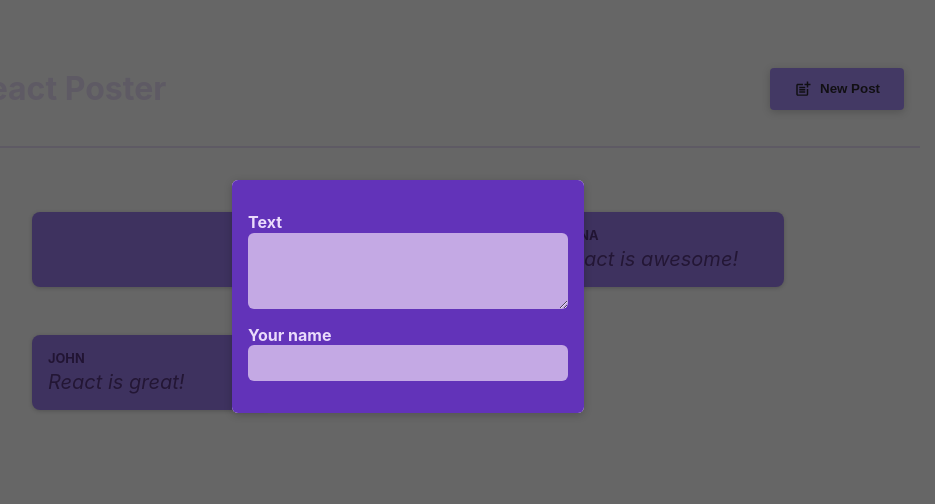
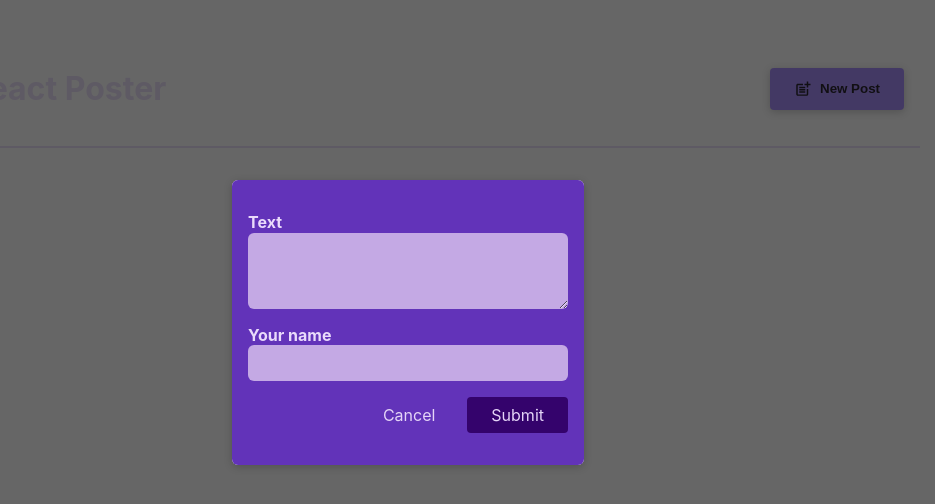
Before and after one commit to joonseoan/nextjs-react-review-1, a React (Create React App) app: page / in a window 1280 px wide. Both pictures are taken after a click on the button "New Post". Shown: the top 504 px of the page, without its empty margins (232-1167 px from the left). Built offline with nearby package versions, Linux system fonts and the light colour scheme.

Commit message:
adding onAddPost

```diff
--- a/src/components/NewPost.tsx
+++ b/src/components/NewPost.tsx
@@ -1,51 +1,63 @@
 import classes from './NewPost.module.css';
-import { ChangeEvent, useState } from 'react';
+import { ChangeEvent, FormEvent, SubmitEvent, useState } from 'react';
 
 interface NewPostProps {
-  setTextHandler: (event: ChangeEvent<HTMLTextAreaElement>) => void;
-  text?: string;
-  setAuthorHandler: (event: ChangeEvent<HTMLInputElement>) => void;
-  author?: string;
+  onCancel: () => void;
+  addPost: (text: string, author: string) => void;
 }
 
-function NewPost({
-  setTextHandler,
-  text,
-  setAuthorHandler,
-  author
-}: NewPostProps) {
-  // const [text, setText] = useState<string>('');
+function NewPost({ onCancel, addPost }: Readonly<NewPostProps>) {
+  const [text, setText] = useState<string>('');
+  const [author, setAuthor] = useState<string>('');
 
-  // function handleOnChange(event: ChangeEvent<HTMLTextAreaElement>) {
-  //   // console.log(event.target.value);
-  //   setText(event.target.value);
-  // }
+  function setTextHandler(event: ChangeEvent<HTMLTextAreaElement>) {
+    setText(event.target.value);
+  }
+
+  function setAuthorHandler(event: ChangeEvent<HTMLInputElement>) {
+    setAuthor(event.target.value);
+  }
+
+  function addPostFunc() {
+    if (text.trim() === '' || author.trim() === '') {
+      return;
+    }
+    addPost(text, author);
+    setText('');
+    setAuthor('');
+  }
+
+  function handleSubmit(event: SubmitEvent<HTMLFormElement>) {
+    event.preventDefault();
+    addPostFunc();
+    onCancel();
+  }
 
   return (
-    <form className={classes.form}>
+    <form className={classes.form} onSubmit={handleSubmit}>
       <p>
         <label htmlFor="body">Text</label>
-        <textarea id="body" required rows={3} onChange={setTextHandler}
-          // why it is not required? What is the difference between required and not required?
-          // Even if your state changes later, the textarea will not automatically display the new state.
-
-          // Example:
-
-          // const [text, setText] = useState("");
-
-          // function clear() {
-          //     setText("");
-          // }
-
-          // Clicking clear() will not empty the textarea because React isn't controlling its value.
+        <textarea
+          id="body"
+          required
+          rows={3}
+          onChange={setTextHandler}
           value={text}
         />
       </p>
       <p>
         <label htmlFor="name">Your name</label>
-        <input type="text" id="name" required onChange={setAuthorHandler}
+        <input
+          type="text"
+          id="name"
+          required
+          onChange={setAuthorHandler}
           value={author}
         />
+      </p>
+      <p className={classes.actions}>
+        <button type="button" onClick={onCancel}>Cancel</button>
+        <button type="submit">Submit</button>
       </p>
     </form>
   );
--- a/src/components/PostList.tsx
+++ b/src/components/PostList.tsx
@@ -10,34 +10,55 @@ export interface PostListProps {
 }
 
 function PostList ({ isModalOpen, onCloseModal }: PostListProps) {
-  const [text, setText] = useState<string>('');
-  const [author, setAuthor] = useState<string>('');
+  const [posts, setPosts] = useState<{ text: string; author: string, id: number }[]>([]);
 
-  function setTextHandler(event: ChangeEvent<HTMLTextAreaElement>) {
-    setText(event.target.value);
+  function handleAddPost(text: string, author: string) {
+    setPosts((prevPosts) => [{ text, author, id: new Date().getTime() }, ...prevPosts]);
   }
+  // const [text, setText] = useState<string>('');
+  // const [author, setAuthor] = useState<string>('');
 
-  function setAuthorHandler(event: ChangeEvent<HTMLInputElement>) {
-    setAuthor(event.target.value);
-  }
+  // function setTextHandler(event: ChangeEvent<HTMLTextAreaElement>) {
+  //   setText(event.target.value);
+  // }
+
+  // function setAuthorHandler(event: ChangeEvent<HTMLInputElement>) {
+  //   setAuthor(event.target.value);
+  // }
+
+  // function addPosts() {
+  //   if (text.trim() === '' || author.trim() === '') {
+  //     return; // Don't add empty posts
+  //   }
+
+
+  //   setPosts((prevPosts) => [...prevPosts, { text, author, id: new Date().getTime() }]);
+  //   setText(''); // Clear the text after adding
+  //   setAuthor(''); // Clear the author after adding
+  // }
 
   return (
     <>
       {isModalOpen && (
         <Modal onClose={onCloseModal}>
-            <NewPost
-              setTextHandler={setTextHandler}
-              text={text}
-              setAuthorHandler={setAuthorHandler}
-              author={author}
-            />
+          <NewPost
+            // setTextHandler={setTextHandler}
+            // text={text}
+            // setAuthorHandler={setAuthorHandler}
+            // author={author}
+            onCancel={onCloseModal}
+            addPost={handleAddPost}
+            // addPosts={addPosts}
+          />
         </Modal>
       )}
       <ul className={classes.posts}>
-        <Post name={author} message={text} />
+        {posts.map(({ text, author, id }) => <Post key={id} name={author} message={text} />)}
+        {/* Example posts */}
+        {/* <Post name={author} message={text} />
         <Post name="Manuel" message="I love React!" />
         <Post name="Anna" message="React is awesome!" />
-        <Post name="John" message="React is great!" />
+        <Post name="John" message="React is great!" /> */}
       </ul>
     </>
   )
```
